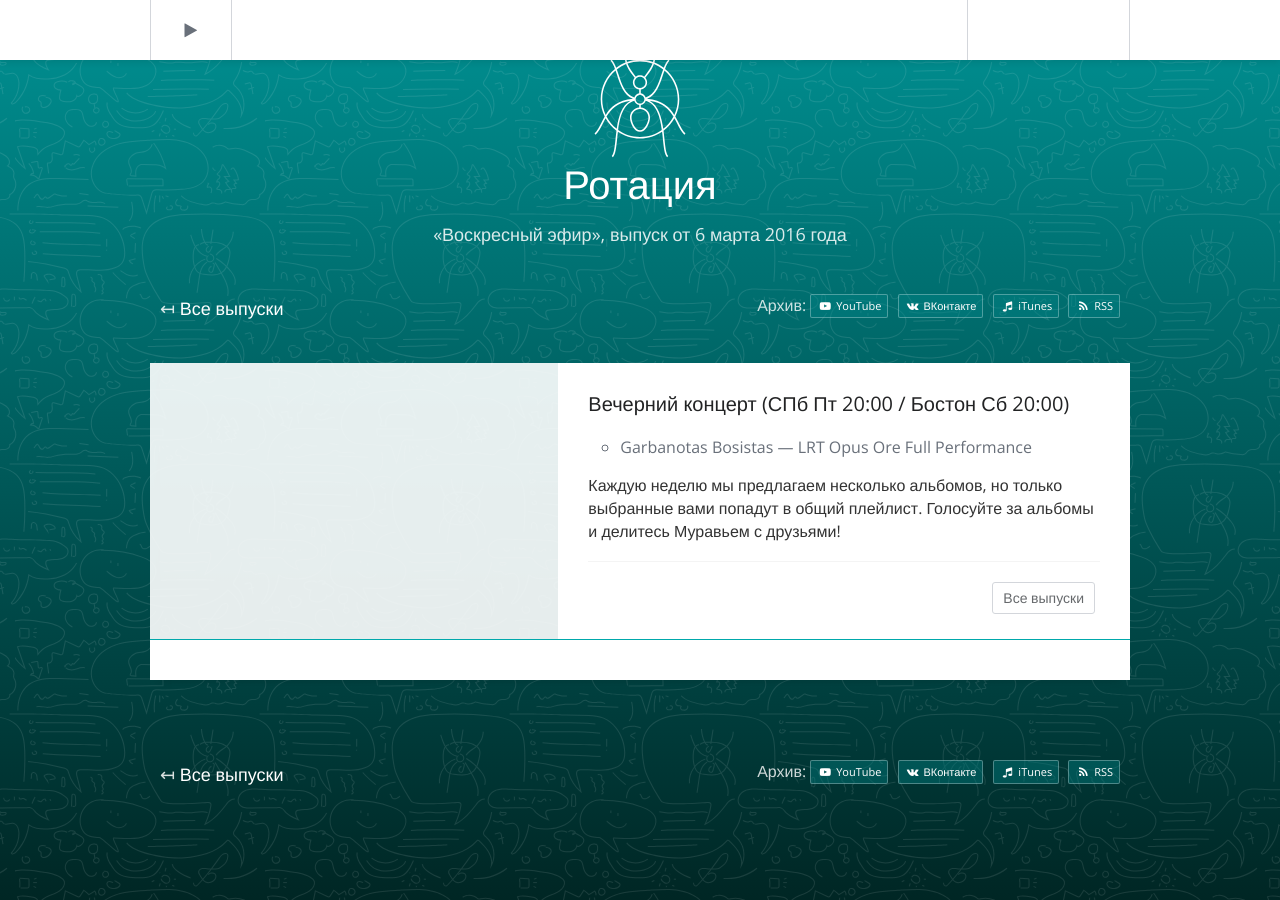
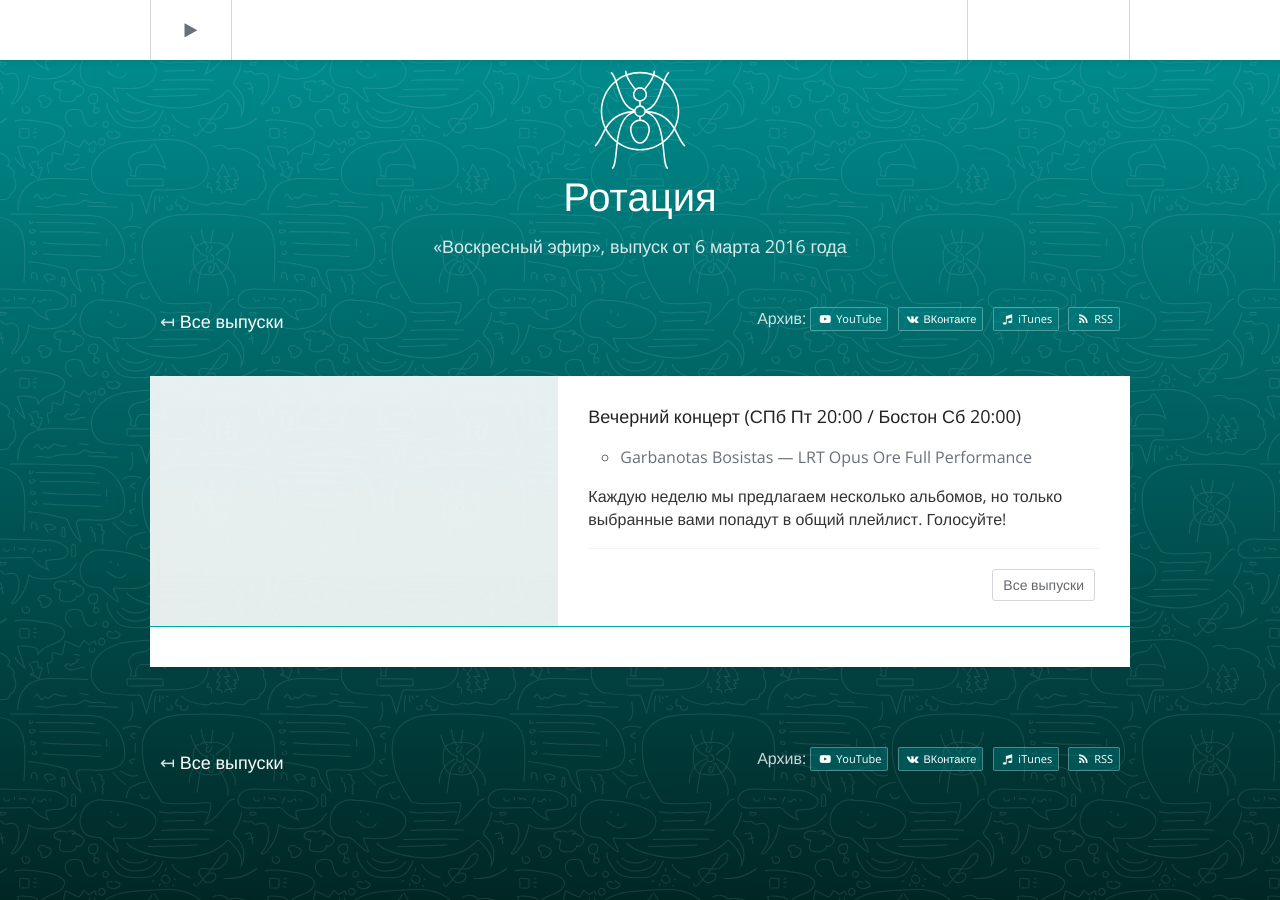
Before and after one commit to tretten/site-moonant, a Jekyll site: the page built from _posts/rotation/2016-03-06-ротация.md, in a window 1280 px wide and 900 px high, scrolled down 187 px. Built offline with Jekyll 4.4.1, drawn with Linux system fonts in a browser that asks for light colours; nearby versions of some CDN libraries; a script that is not in the unit is left out; comment, search, counter and statistics services are not loaded.

Commit message:
~ ротация

```diff
--- a/_posts/rotation/2016-03-06-ротация.md
+++ b/_posts/rotation/2016-03-06-ротация.md
@@ -10,7 +10,7 @@
 
 ---
 
-#### Вечерний концерт (СПб Пт 20:00 / Бостон Сб 20:00)
+##### Вечерний концерт (СПб Пт 20:00 / Бостон Сб 20:00)
 - Garbanotas Bosistas — LRT Opus Ore  Full Performance
 
-Каждую неделю мы предлагаем несколько альбомов, но только выбранные вами попадут в общий плейлист. Голосуйте за альбомы и делитесь Муравьем с друзьями!
+Каждую неделю мы предлагаем несколько альбомов, но только выбранные вами попадут в общий плейлист. Голосуйте!
```
